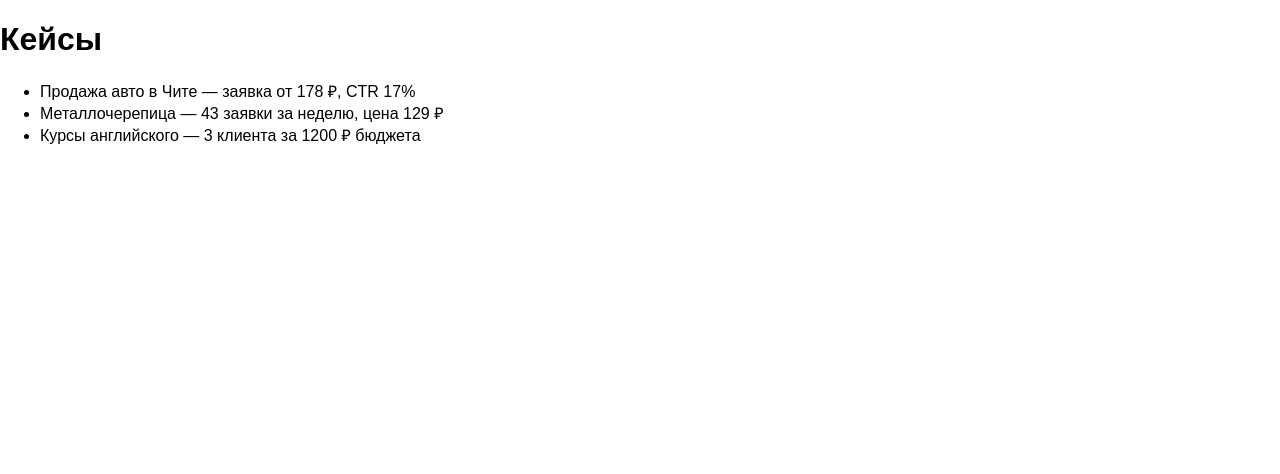
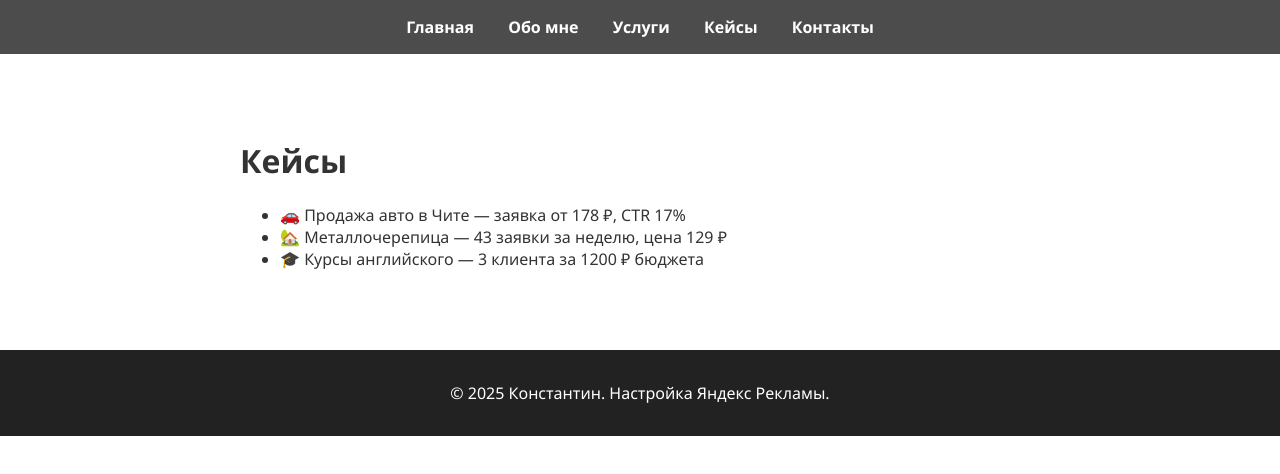
Before and after one commit to nedvizhimost-chita/nastroi-reklamu, a plain HTML site: page cases.html in a window 1280 px wide. Drawn offline with Linux system fonts and the light colour scheme.

Commit message:
Add files via upload

```diff
--- a/cases.html
+++ b/cases.html
@@ -1,11 +1,27 @@
-<!DOCTYPE html>
-<html lang="ru">
-<head><meta charset="UTF-8"><title>Кейсы</title><link rel="stylesheet" href="style.css"></head>
-<body><h1>Кейсы</h1>
-<ul>
-  <li>Продажа авто в Чите — заявка от 178 ₽, CTR 17%</li>
-  <li>Металлочерепица — 43 заявки за неделю, цена 129 ₽</li>
-  <li>Курсы английского — 3 клиента за 1200 ₽ бюджета</li>
-</ul>
-</body>
-</html>
+<!DOCTYPE html><html lang="ru"><head><meta charset="UTF-8"><title>Кейсы</title>
+<link rel="stylesheet" href="style.css"></head><body style="background-image: url('https://source.unsplash.com/1600x900/?results,analytics');">
+
+<header>
+  <nav class="navbar">
+    <a href="index.html">Главная</a>
+    <a href="about.html">Обо мне</a>
+    <a href="services.html">Услуги</a>
+    <a href="cases.html">Кейсы</a>
+    <a href="contact.html">Контакты</a>
+  </nav>
+</header>
+
+<div class="container">
+  <h1>Кейсы</h1>
+  <ul>
+    <li>🚗 Продажа авто в Чите — заявка от 178 ₽, CTR 17%</li>
+    <li>🏡 Металлочерепица — 43 заявки за неделю, цена 129 ₽</li>
+    <li>🎓 Курсы английского — 3 клиента за 1200 ₽ бюджета</li>
+  </ul>
+</div>
+
+<footer>
+  <p>&copy; 2025 Константин. Настройка Яндекс Рекламы.</p>
+</footer>
+
+</body></html>
--- a/style.css
+++ b/style.css
@@ -1,37 +1,41 @@
+
 body {
-  font-family: Arial, sans-serif;
   margin: 0;
-  padding: 0;
+  font-family: 'Segoe UI', sans-serif;
+  background-size: cover;
+  background-repeat: no-repeat;
+  background-attachment: fixed;
+  color: #333;
 }
 header {
-  background-color: #1e88e5;
+  background: rgba(0,0,0,0.7);
   color: white;
-  padding: 2em;
-  text-align: center;
-}
-nav {
-  background-color: #f0f0f0;
   padding: 1em;
   text-align: center;
 }
-nav a {
-  margin: 0 1em;
-  text-decoration: none;
-  color: #1e88e5;
-}
-.button {
-  display: inline-block;
-  margin-top: 1em;
-  padding: 0.7em 1.5em;
-  background-color: #43a047;
+.navbar a {
+  margin: 0 15px;
   color: white;
   text-decoration: none;
-  border-radius: 5px;
+  font-weight: bold;
 }
 footer {
-  background-color: #333;
+  background: #222;
   color: white;
   text-align: center;
   padding: 1em;
   margin-top: 2em;
 }
+.container {
+  max-width: 800px;
+  margin: 2em auto;
+  background: rgba(255,255,255,0.95);
+  padding: 2em;
+  border-radius: 10px;
+}
+img.profile {
+  width: 200px;
+  border-radius: 10px;
+  float: right;
+  margin-left: 20px;
+}
```
Also changed, not shown: about.html (+24 -5 lines), contact.html (+26 -10 lines), index.html (+17 -20 lines), services.html (+23 -7 lines), about-photo.jpg (added).
